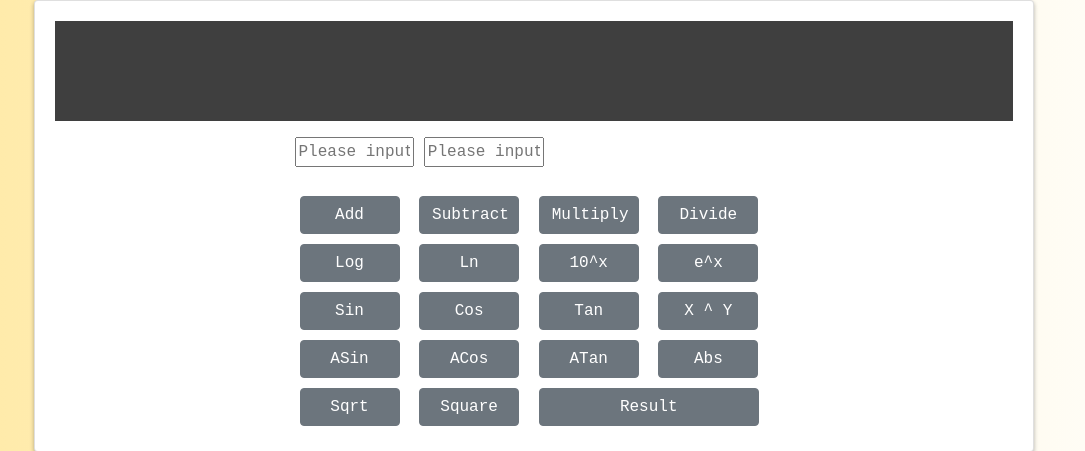
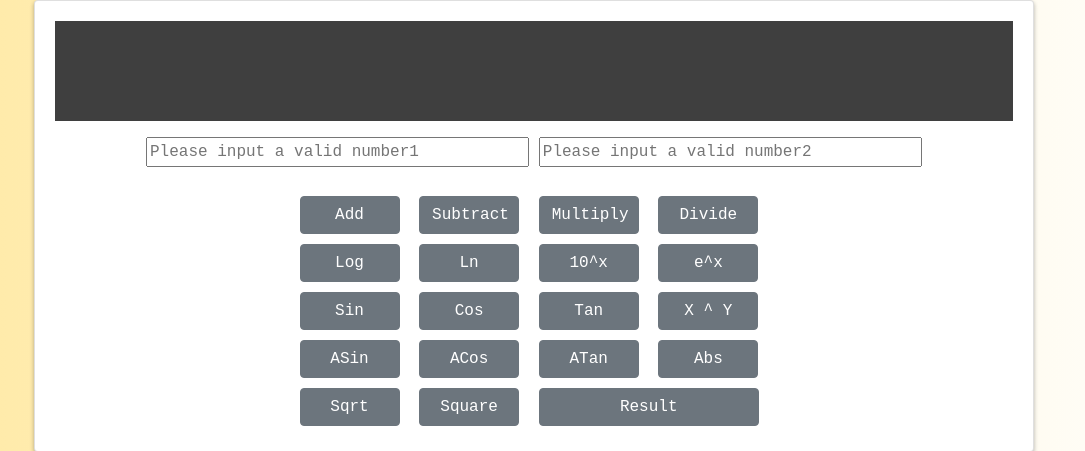
Before and after one commit to lysms/WebDevSys, a PHP site: page /calculator.php in a window 1280 px wide. Shown: the top 451 px of the page, without its empty margins (51-1136 px from the left). Run offline with PHP 8.4, Linux system fonts and the light colour scheme; some libraries are stand-ins or nearby versions.

Commit message:
update layout

```diff
--- a/websys/lab7/php-calculator/calculator.php
+++ b/websys/lab7/php-calculator/calculator.php
@@ -296,8 +296,8 @@ class ATan extends oneValueOperation {
   </pre>
   <form method="post" action="calculator.php">
     <div id="input-field">
-      <input type="text" name="op1" id="left-field" id="name" value="" placeholder="Please input a valid number" />
-      <input id="right-field" type="text" name="op2" id="name" value="" placeholder="Please input a valid number" />
+      <input type="text" name="op1" id="left-field" id="name" value="" placeholder="Please input a valid number1" />
+      <input id="right-field" type="text" name="op2" id="name" value="" placeholder="Please input a valid number2" />
 
     </div>
     <br/>
--- a/websys/lab7/php-calculator/lab7.css
+++ b/websys/lab7/php-calculator/lab7.css
@@ -9,16 +9,17 @@ form{
 }
 
 #input-field{
-    width: 50%;
+    width: 100%;
     margin: auto;
+    text-align: center;
 }
 
 #left-field{
-    width: 25%;
+    width: 40%;
 }
 
 #right-field{
-    width: 25%;
+    width: 40%;
 }
 
 #result {
```
